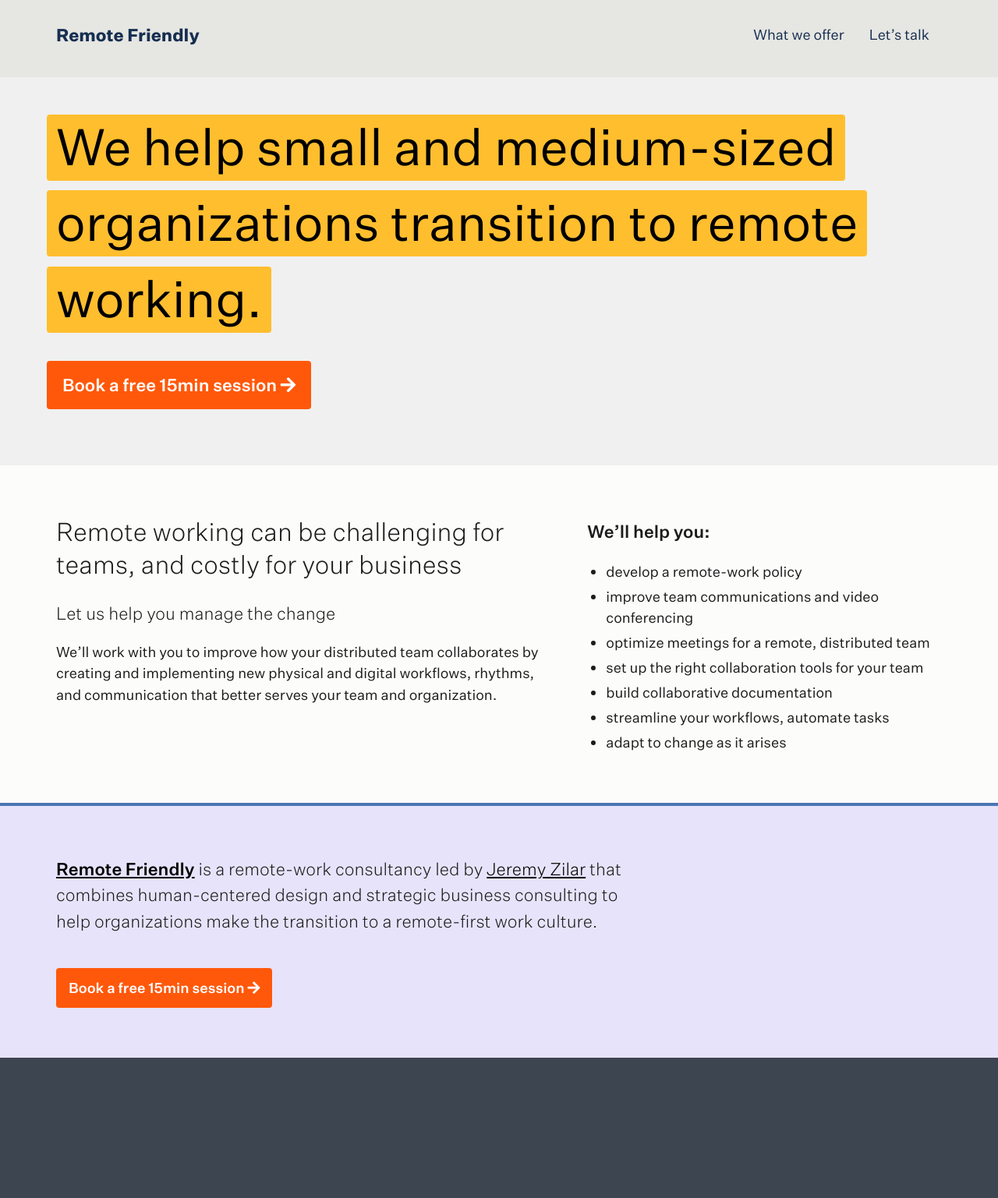
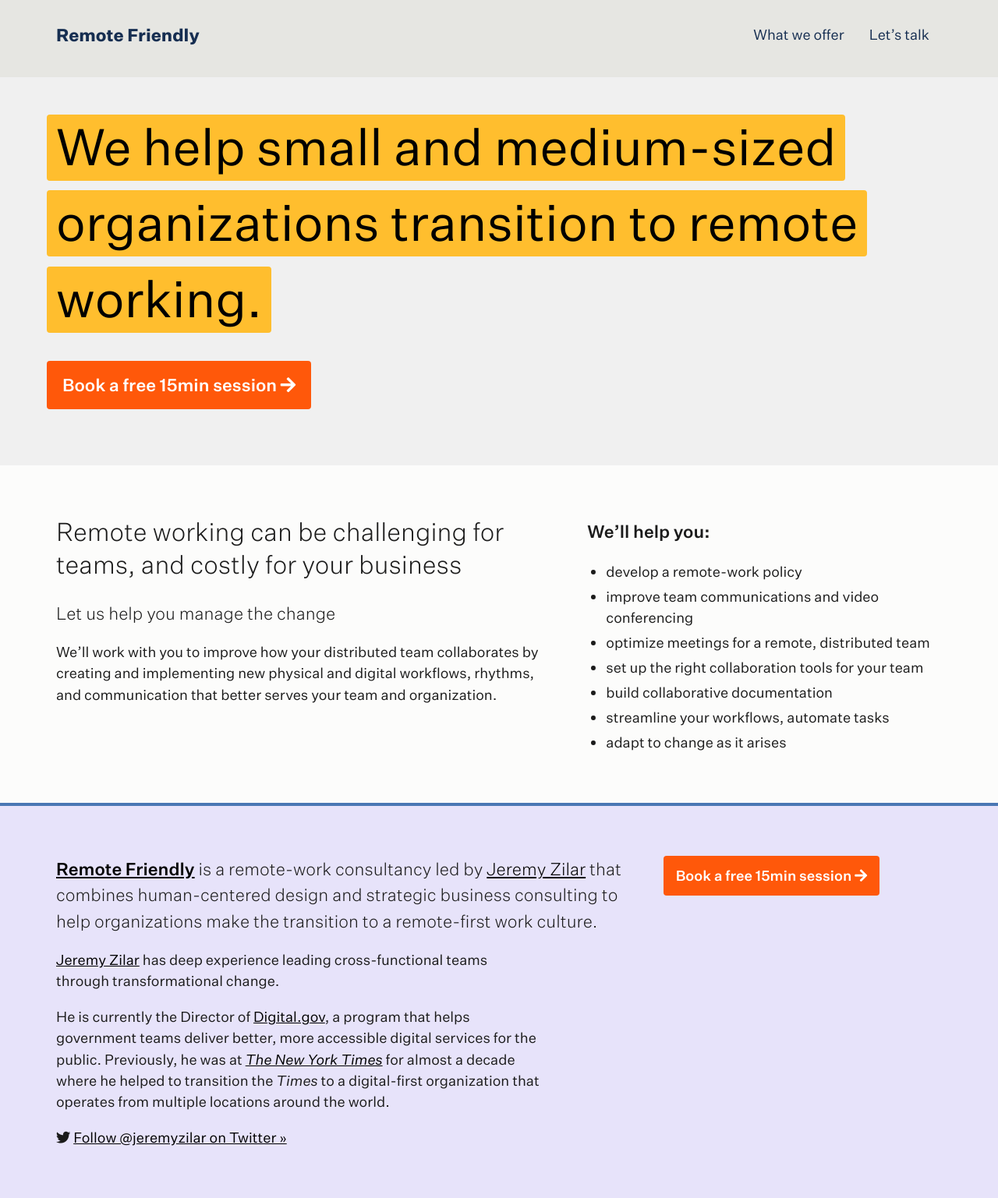
Before and after one commit to jeremyzilar/remotework.team, a Jekyll site: the page built from index.md, in a window 1280 px wide. Shown: the whole page at 78% size. Built offline with Jekyll 4.4.1, drawn with Linux system fonts in a browser that asks for light colours; nearby versions of some CDN libraries; before the commit the page ends 1357 px from its top, so only the background shows below that.

Commit message:
add bio + link

```diff
--- a/_data/about.yml
+++ b/_data/about.yml
@@ -2,5 +2,13 @@ blurb:
   - id: who-we-are
     lead: "[**Remote Friendly**](/) is a remote-work consultancy led by [Jeremy Zilar](https://jeremyzilar.com/) that combines human-centered design and strategic business consulting to help organizations make the transition to a remote-first work culture."
 
+    text: "[Jeremy Zilar](https://jeremyzilar.com/) has deep experience leading cross-functional teams through transformational change.
+
+
+    He is currently the Director of [Digital.gov](https://digital.gov/), a program that helps government teams deliver better, more accessible digital services for the public. Previously, he was at [_The New York Times_](https://nytimes.com/) for almost a decade where he helped to transition the _Times_ to a digital-first organization that operates from multiple locations around the world.
+
+
+    <i class='fab fa-twitter'></i> [Follow @jeremyzilar on Twitter »](https://twitter.com/jeremyzilar)"
+
     button_text: "Book a free 15min session"
     button_href: "https://calendly.com/jeremyzilar/online"
--- a/_includes/section-bio.html
+++ b/_includes/section-bio.html
@@ -2,16 +2,26 @@
 {% for item in site.data.[include.data].blurb %}
   <section id="{{ include.data }}" class="blurb blurb-{{ include.data }} usa-section">
     <div class="grid-container grid-container-desktop-lg">
-      <div class="grid-row">
+      <div class="grid-row grid-gap-4">
         <div class="grid-col-12 tablet-lg:grid-col-8">
           {% if item.heading %}
           <div class="blurb-heading">
             <h2>{{ item.heading }}</h2>
           </div>
           {% endif %}
+
           {% if item.lead %}
             <div class="deck usa-intro">{{ item.lead | markdownify }}</div>
           {% endif %}
+
+          {% if item.text %}
+            <div class="usa-prose">
+            {{ item.text | markdownify }}
+            </div>
+          {% endif %}
+
+        </div>
+        <div class="grid-col-12 tablet-lg:grid-col-4">
           {% if item.button_text %}
           <a class="usa-button" href="{{ item.button_href }}"><span>{{ item.button_text }}</span> <i class="fas fa-arrow-right"></i></a>
           {% endif %}
--- a/src/_content.scss
+++ b/src/_content.scss
@@ -93,7 +93,7 @@
   @include u-radius('md');
   @include at-media('tablet-lg'){
     @include u-display('inline-block');
-    @include u-margin-top(3);
+    @include u-margin-top(0);
     @include u-padding-y(2);
     @include u-padding-x(2);
     @include u-font('sans', 'md');
```
Also changed, not shown: assets/dist/styles.css, 1 other file.
